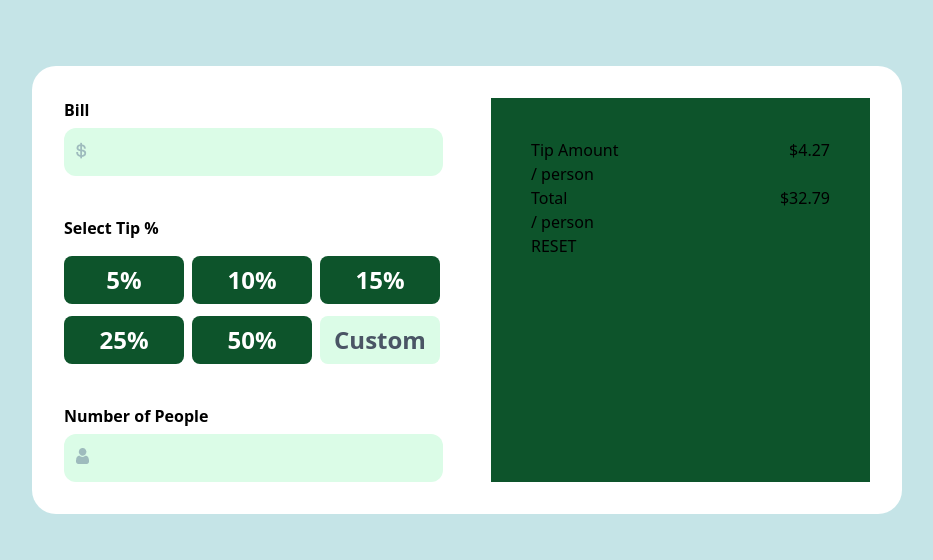
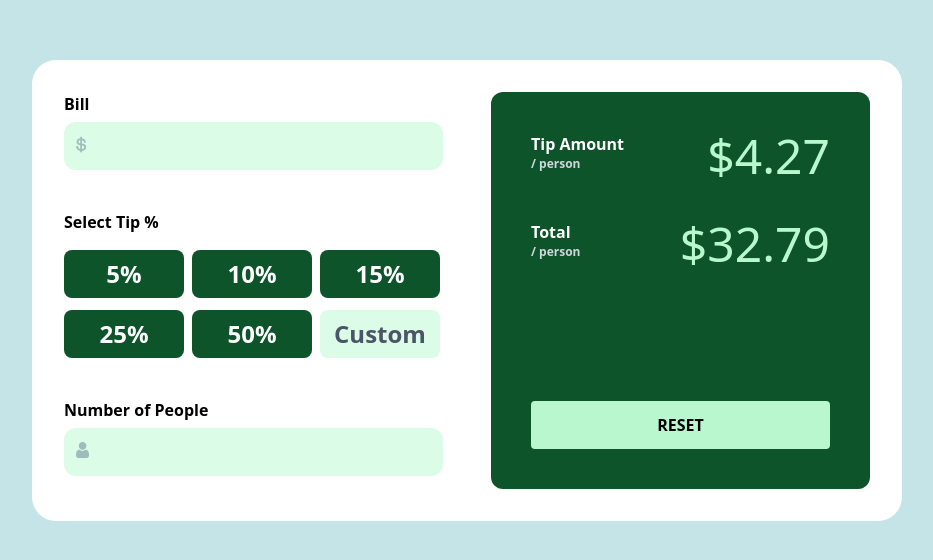
Before and after one commit to zura445/splitter, a React (Vite) app: page / in a window 1280 px wide. Shown: the part 110-670 px from the top of the page, without its empty margins (173-1106 px from the left). Built offline with nearby package versions, Linux system fonts and the light colour scheme.

Commit message:
finish markup

```diff
--- a/src/App.jsx
+++ b/src/App.jsx
@@ -8,31 +8,30 @@ function App() {
             <input
               className="h-12 px-5 bg-green-100 text-green-800 font-bold mt-1.5 rounded-xl text-right outline-none  w-[379px]"
               type="text"
-              placeholder=""
             />
             <img src="dollar.png" alt="" className="absolute top-5 left-3" />
           </div>
           <p className="font-bold mt-10">Select Tip %</p>
           <div className="text-white mt-4">
             <div className="gap-2 flex">
-              <button className="w-[120px] h-[48px] bg-green-900 rounded-lg font-bold text-2xl">
+              <button className="cursor-pointer w-[120px] h-[48px] bg-green-900 rounded-lg font-bold text-2xl">
                 5%
               </button>
-              <button className="w-[120px] h-[48px] bg-green-900 rounded-lg font-bold text-2xl">
+              <button className="cursor-pointer w-[120px] h-[48px] bg-green-900 rounded-lg font-bold text-2xl">
                 10%
               </button>
-              <button className="w-[120px] h-[48px] bg-green-900 rounded-lg font-bold text-2xl">
+              <button className="cursor-pointer w-[120px] h-[48px] bg-green-900 rounded-lg font-bold text-2xl">
                 15%
               </button>
             </div>
             <div className="gap-2 flex  mt-3">
-              <button className="w-[120px] bg-green-900 h-[48px] rounded-lg font-bold text-2xl">
+              <button className="cursor-pointer w-[120px] bg-green-900 h-[48px] rounded-lg font-bold text-2xl">
                 25%
               </button>
-              <button className="w-[120px] bg-green-900 h-[48px] rounded-lg font-bold text-2xl">
+              <button className="cursor-pointer w-[120px] bg-green-900 h-[48px] rounded-lg font-bold text-2xl">
                 50%
               </button>
-              <button className="w-[120px] bg-green-100 text-gray-600 h-[48px] rounded-lg font-bold text-2xl">
+              <button className="cursor-pointer w-[120px] bg-green-100 text-gray-600 h-[48px] rounded-lg font-bold text-2xl">
                 Custom
               </button>
             </div>
@@ -46,22 +45,24 @@ function App() {
             <img src="Shape.png" alt="" className="absolute top-5 left-3" />
           </div>
         </div>
-        <div className="bg-green-900 p-10">
+        <div className="bg-green-900 p-10 rounded-xl">
           <div className="flex justify-between">
-            <div className="">
-              <p>Tip Amount</p>
-              <p>/ person</p>
+            <div className="font-bold">
+              <p className="text-white">Tip Amount</p>
+              <p className="text-gray-300 text-xs">/ person</p>
             </div>
-            <div className="">$4.27</div>
+            <div className="text-5xl text-green-200">$4.27</div>
           </div>
-          <div className="flex justify-between">
-            <div className="">
-              <p>Total</p>
-              <p>/ person</p>
+          <div className="flex justify-between mt-10">
+            <div className="font-bold">
+              <p className="text-white">Total</p>
+              <p className="text-gray-300 text-xs">/ person</p>
             </div>
-            <div className="">$32.79</div>
+            <div className="text-5xl text-green-200">$32.79</div>
           </div>
-          <button>RESET</button>
+          <button className="mt-[133px] w-full bg-green-200 h-12 font-bold rounded cursor-pointer">
+            RESET
+          </button>
         </div>
       </div>
     </>
```
